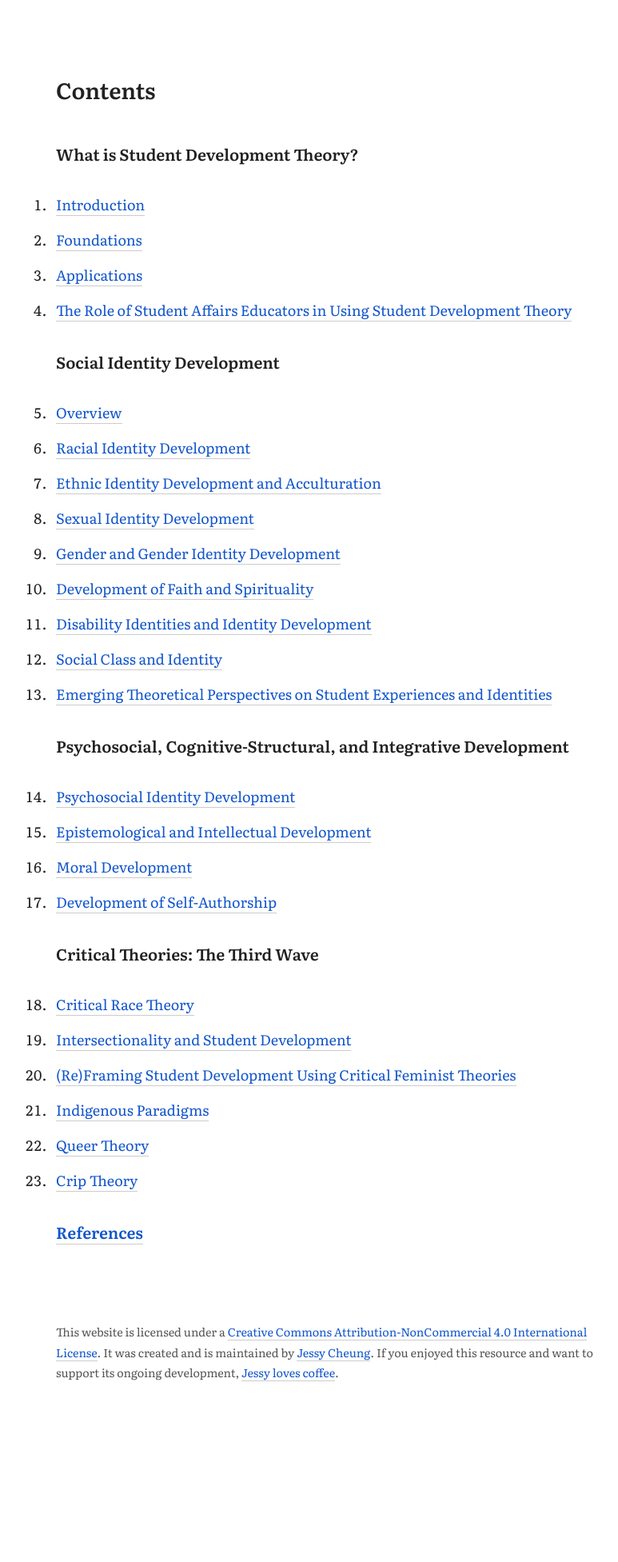
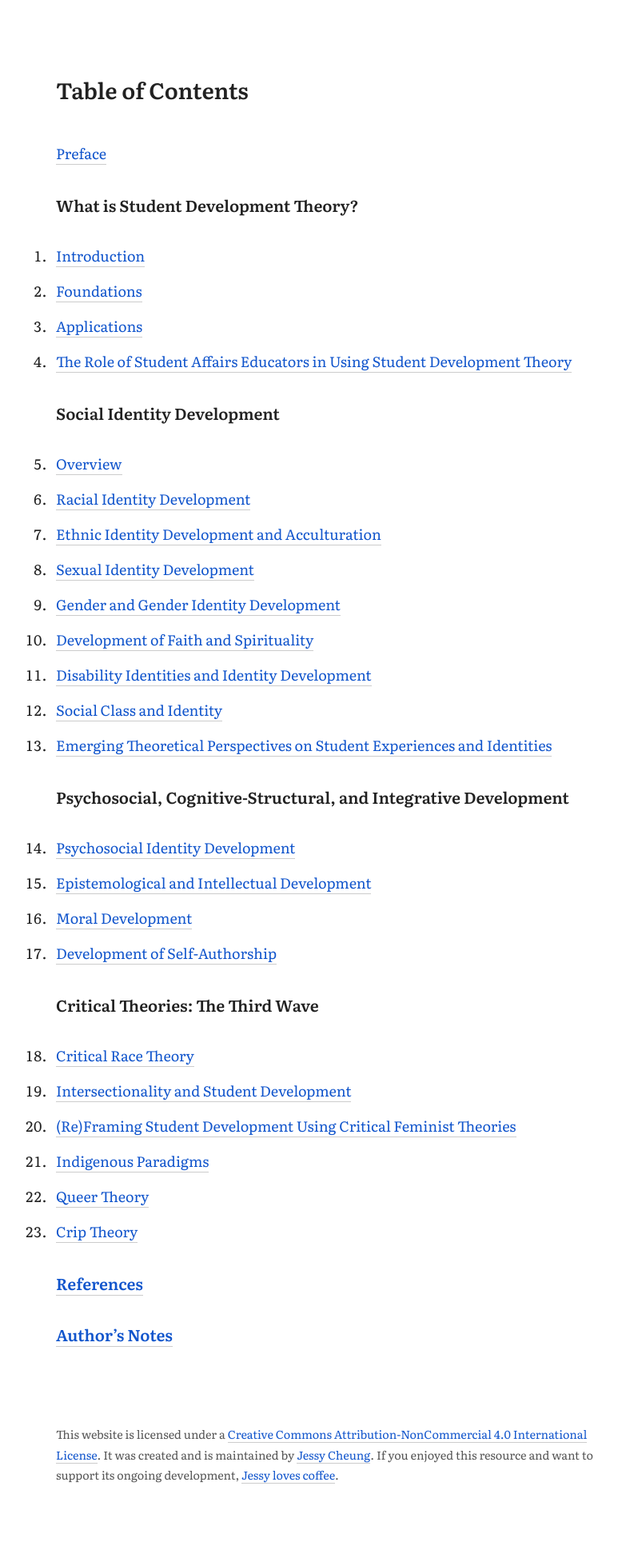
Before and after one commit to jl-c/jl-c.github.io, a Jekyll site: the page sandbox.html, which Jekyll copies as it is, in a window 1280 px wide. Shown: the whole page at 80% size, without its empty margins (234-1007 px from the left). Built offline with Jekyll 4.4.1, drawn with Linux system fonts in a browser that asks for light colours; before the commit the page ends 1825 px from its top, so only the background shows below that.

Commit message:
Update sandbox.html
Good draft for toc

```diff
--- a/sandbox.html
+++ b/sandbox.html
@@ -1,3 +1,4 @@
+
 <!DOCTYPE html>
 <html>
 <head>
@@ -21,7 +22,8 @@ span {display:inline;color:red;text-align:right}
 </head>
 <body>
 
-<h1>Contents</h1>
+<h1>Table of Contents</h1>
+<li style=list-style:none><a href=https://www.youtube.com/watch?v=kfIl70TPX28>Preface</a></li>
 <ol>
     <h2>What is Student Development Theory?</h2>
 <li><a href=#>Introduction</a></li>
@@ -51,7 +53,7 @@ span {display:inline;color:red;text-align:right}
 <li><a href=#>Queer Theory</a></li>
 <li><a href=#>Crip Theory</a></li>
     <h2><a href=#>References</a></h2>
-
+    <h2><a href=#>Author’s Notes</a></h2>
 </ol>
 
 <p style=font-size:0.9rem;line-height:1.6rem;color:#555;margin-top:6rem>This website is licensed under a <a rel="license" href="http://creativecommons.org/licenses/by-nc/4.0/">Creative Commons Attribution-NonCommercial 4.0 International License</a>. It was created and is maintained by <a href="http://www.github.io/jl-c">Jessy Cheung</a>. If you enjoyed this resource and want to support its ongoing development, <a href=#>Jessy loves coffee</a>.
```
